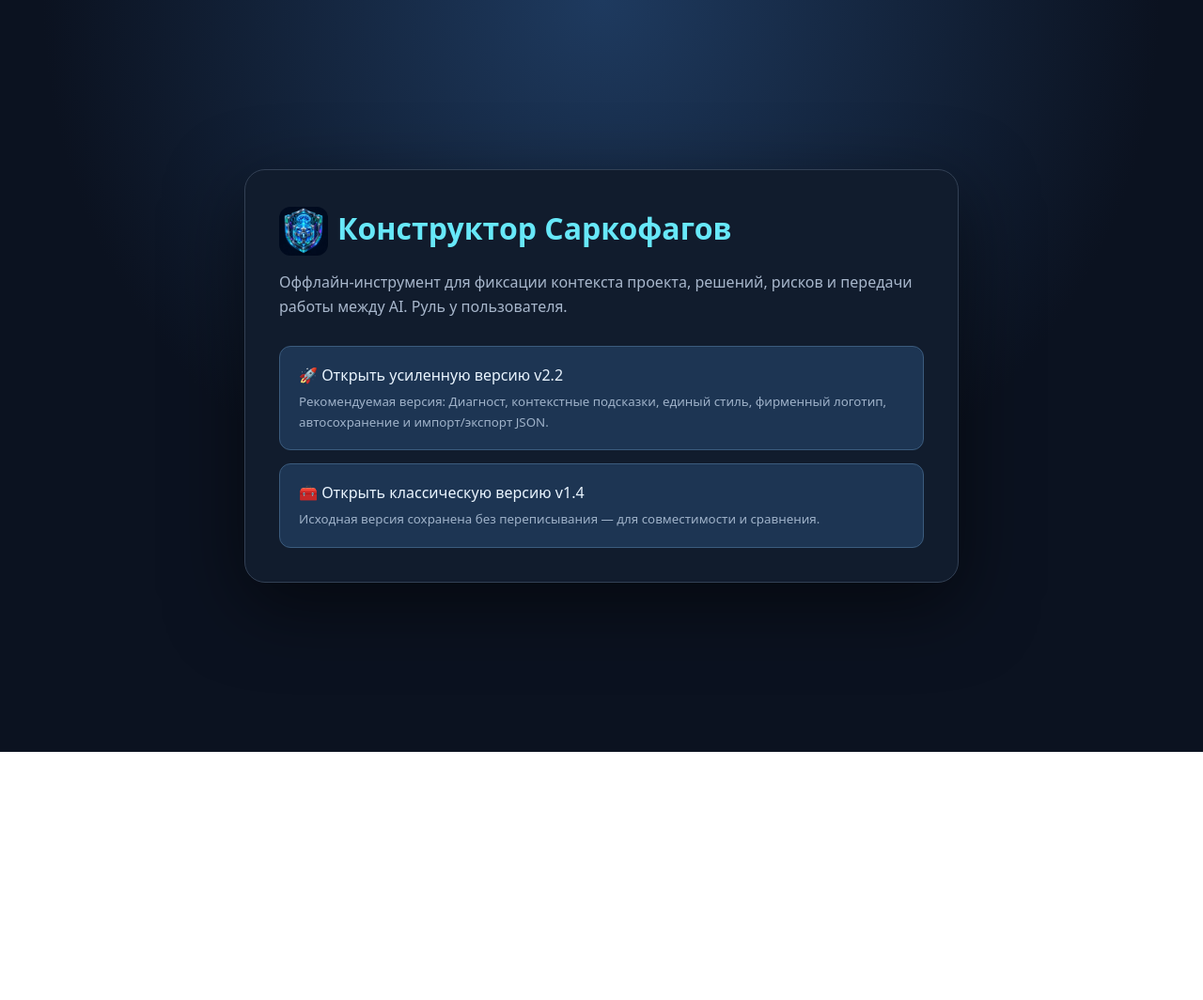
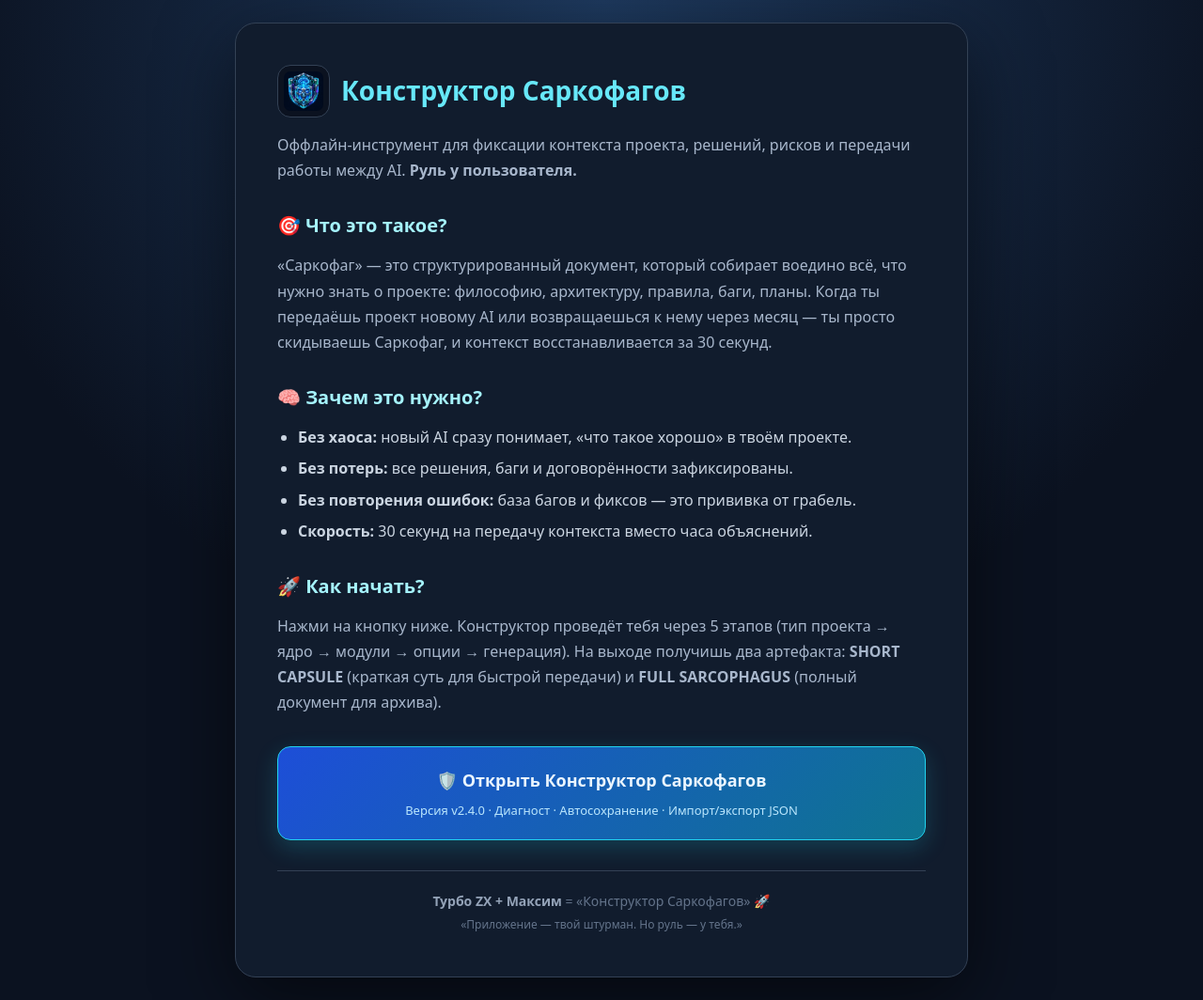
Before and after one commit to zimatoken/sarcophagus-constructor, a website: page index.html in a window 1280 px wide. Shown: the whole page at 94% size. Before the commit the page ends 800 px from the top, so only its background shows below. Drawn offline with Linux system fonts and the light colour scheme.

Commit message:
feat: new welcome page pointing to v2.4.0 only

```diff
--- a/index.html
+++ b/index.html
@@ -1,14 +1,137 @@
 <!doctype html>
-<html lang="ru"><head><meta charset="utf-8"><meta name="viewport" content="width=device-width,initial-scale=1">
-<meta name="theme-color" content="#0b1220"><title>Конструктор Саркофагов v2.2</title><link rel="icon" type="image/png" href="web/assets/favicon.png">
-<style>
-*{box-sizing:border-box}body{margin:0;min-height:100vh;display:grid;place-items:center;padding:24px;background:radial-gradient(circle at 50% 0,#1e3a5f,#0b1220 58%);color:#e5edf8;font:16px/1.6 system-ui,sans-serif}
-main{max-width:760px;width:100%;padding:36px;border:1px solid #334155;border-radius:22px;background:#111c2d;box-shadow:0 24px 80px #0008}
-h1{margin:0 0 8px;color:#67e8f9}p{color:#a8b7cc}.links{display:grid;gap:14px;margin-top:28px}
-a{display:block;padding:18px 20px;border-radius:12px;text-decoration:none;color:#eaf5ff;background:#1d3553;border:1px solid #3b5b7d}
-a:hover{border-color:#22d3ee;background:#234366}small{display:block;color:#9fb2c9;margin-top:5px}
-</style></head><body><main><h1><img src="web/assets/sarcophagus-logo.webp" alt="" style="width:52px;height:52px;vertical-align:middle;border-radius:12px;margin-right:10px">Конструктор Саркофагов</h1>
-<p>Оффлайн-инструмент для фиксации контекста проекта, решений, рисков и передачи работы между AI. Руль у пользователя.</p>
-<div class="links"><a href="web-v2/index-v2.html">🚀 Открыть усиленную версию v2.2<small>Рекомендуемая версия: Диагност, контекстные подсказки, единый стиль, фирменный логотип, автосохранение и импорт/экспорт JSON.</small></a>
-<a href="web/index.html">🧰 Открыть классическую версию v1.4<small>Исходная версия сохранена без переписывания — для совместимости и сравнения.</small></a></div>
-</main></body></html>
+<html lang="ru">
+<head>
+    <meta charset="utf-8">
+    <meta name="viewport" content="width=device-width, initial-scale=1">
+    <meta name="theme-color" content="#0b1220">
+    <title>🛡️ Конструктор Саркофагов</title>
+    <link rel="icon" type="image/png" href="docs-app/assets/favicon.png">
+    <style>
+        * { box-sizing: border-box; }
+        body {
+            margin: 0;
+            min-height: 100vh;
+            display: grid;
+            place-items: center;
+            padding: 24px;
+            background: radial-gradient(circle at 50% 0, #1e3a5f, #0b1220 58%);
+            color: #e5edf8;
+            font: 16px/1.7 system-ui, sans-serif;
+        }
+        main {
+            max-width: 780px;
+            width: 100%;
+            padding: 44px;
+            border: 1px solid #334155;
+            border-radius: 22px;
+            background: #111c2d;
+            box-shadow: 0 24px 80px #0008;
+        }
+        h1 {
+            margin: 0 0 16px;
+            color: #67e8f9;
+            font-size: 28px;
+            display: flex;
+            align-items: center;
+            gap: 12px;
+        }
+        .logo {
+            width: 56px;
+            height: 56px;
+            border-radius: 14px;
+            object-fit: contain;
+            background: #0b1220;
+            padding: 6px;
+            border: 1px solid #334155;
+        }
+        h2 {
+            margin: 28px 0 12px;
+            color: #a5f3fc;
+            font-size: 20px;
+        }
+        p {
+            color: #a8b7cc;
+            margin: 0 0 14px;
+        }
+        ul {
+            color: #cbd5e1;
+            padding-left: 22px;
+            margin: 0 0 18px;
+        }
+        li {
+            margin-bottom: 6px;
+        }
+        .cta {
+            display: block;
+            margin-top: 32px;
+            padding: 20px 24px;
+            border-radius: 14px;
+            text-decoration: none;
+            color: #eaf5ff;
+            background: linear-gradient(135deg, #1d4ed8, #0e7490);
+            border: 1px solid #22d3ee;
+            text-align: center;
+            font-size: 18px;
+            font-weight: 600;
+            transition: transform 0.15s, box-shadow 0.15s;
+            box-shadow: 0 8px 24px rgba(34, 211, 238, 0.2);
+        }
+        .cta:hover {
+            transform: translateY(-2px);
+            box-shadow: 0 12px 32px rgba(34, 211, 238, 0.35);
+        }
+        .cta small {
+            display: block;
+            font-size: 13px;
+            font-weight: 400;
+            color: #bae6fd;
+            margin-top: 6px;
+        }
+        .footer {
+            margin-top: 32px;
+            padding-top: 20px;
+            border-top: 1px solid #334155;
+            font-size: 14px;
+            color: #64748b;
+            text-align: center;
+        }
+        .footer strong {
+            color: #94a3b8;
+        }
+    </style>
+</head>
+<body>
+    <main>
+        <h1>
+            <img class="logo" src="docs-app/assets/sarcophagus-logo.webp" alt="Логотип">
+            <span>Конструктор Саркофагов</span>
+        </h1>
+
+        <p>Оффлайн-инструмент для фиксации контекста проекта, решений, рисков и передачи работы между AI. <strong>Руль у пользователя.</strong></p>
+
+        <h2>🎯 Что это такое?</h2>
+        <p>«Саркофаг» — это структурированный документ, который собирает воедино всё, что нужно знать о проекте: философию, архитектуру, правила, баги, планы. Когда ты передаёшь проект новому AI или возвращаешься к нему через месяц — ты просто скидываешь Саркофаг, и контекст восстанавливается за 30 секунд.</p>
+
+        <h2>🧠 Зачем это нужно?</h2>
+        <ul>
+            <li><strong>Без хаоса:</strong> новый AI сразу понимает, «что такое хорошо» в твоём проекте.</li>
+            <li><strong>Без потерь:</strong> все решения, баги и договорённости зафиксированы.</li>
+            <li><strong>Без повторения ошибок:</strong> база багов и фиксов — это прививка от грабель.</li>
+            <li><strong>Скорость:</strong> 30 секунд на передачу контекста вместо часа объяснений.</li>
+        </ul>
+
+        <h2>🚀 Как начать?</h2>
+        <p>Нажми на кнопку ниже. Конструктор проведёт тебя через 5 этапов (тип проекта → ядро → модули → опции → генерация). На выходе получишь два артефакта: <strong>SHORT CAPSULE</strong> (краткая суть для быстрой передачи) и <strong>FULL SARCOPHAGUS</strong> (полный документ для архива).</p>
+
+        <a class="cta" href="docs-app/index.html">
+            🛡️ Открыть Конструктор Саркофагов
+            <small>Версия v2.4.0 · Диагност · Автосохранение · Импорт/экспорт JSON</small>
+        </a>
+
+        <div class="footer">
+            <strong>Турбо ZX + Максим</strong> = «Конструктор Саркофагов» 🚀<br>
+            <span style="font-size:12px;">«Приложение — твой штурман. Но руль — у тебя.»</span>
+        </div>
+    </main>
+</body>
+</html>
```
Also changed, not shown: .github/workflows/deploy.yml, docs-app/assets/favicon.png (renamed from web/assets/favicon.png), docs-app/assets/icons/ai-memo.png (renamed from web/assets/icons/ai-memo.png), docs-app/assets/icons/compass.png (renamed from web/assets/icons/compass.png), docs-app/assets/icons/emergency.png (added), docs-app/assets/icons/first-aid.png (added), docs-app/assets/icons/foundation.png (added), docs-app/assets/icons/playground.png (added), docs-app/assets/icons/treasure.png (added), docs-app/assets/sarcophagus-logo.png (added), docs-app/assets/sarcophagus-logo.webp (renamed from web/assets/sarcophagus-logo.webp), docs-app/index.html (renamed from docs-app/index-v2.html), 6 other files.
